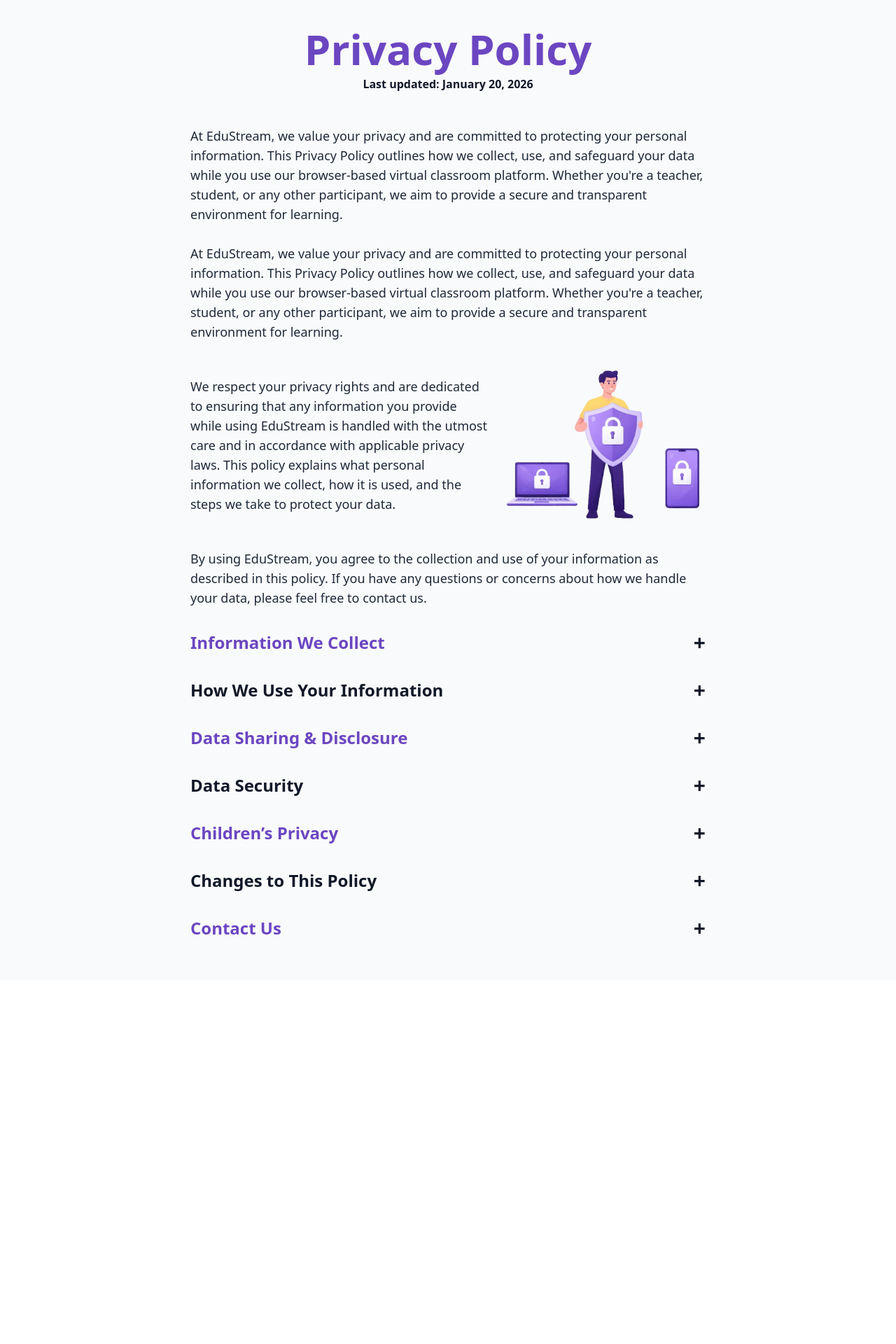
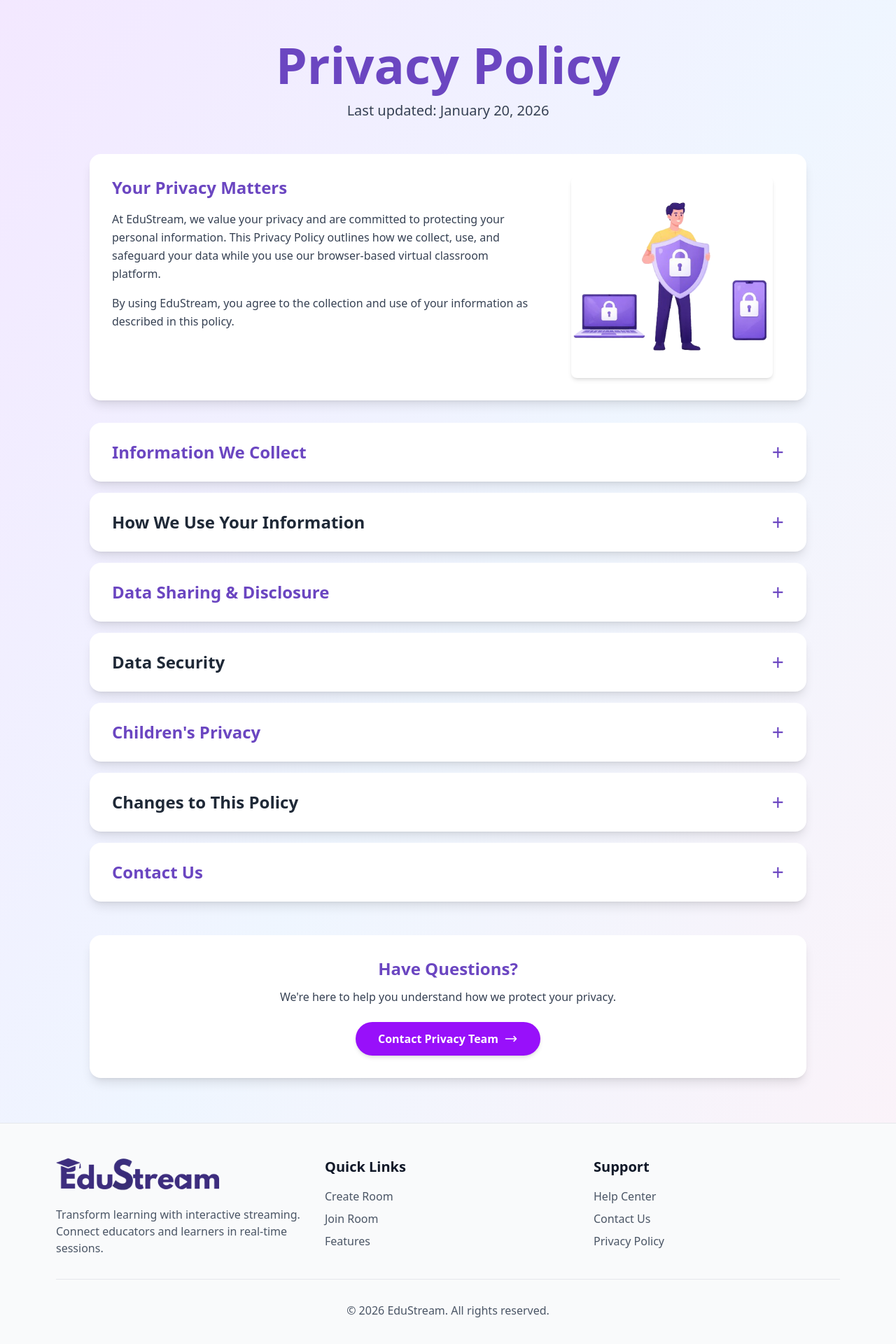
Before and after one commit to nafisreza/edustream, a Next.js app in the folder apps/web/: page /privacy in a window 1280 px wide. Shown: the part 8-1928 px from the top of the page at 70% size. Before the commit the page ends 1408 px from the top, so only its background shows below. Built offline with nearby package versions, Linux system fonts and the light colour scheme; no server answers.

Commit message:
edited privacy page

```diff
--- a/apps/web/app/privacy/page.tsx
+++ b/apps/web/app/privacy/page.tsx
@@ -1,6 +1,6 @@
-
 "use client";
 import React, { useState } from 'react';
+import Link from 'next/link'; // Added this import for the contact link
 
 const sections = [
   {
@@ -16,7 +16,7 @@
   {
     title: 'Information We Collect',
     content: (
-      <ul className="list-disc pl-6 mb-4">
+      <ul className="list-disc pl-6 mb-4 space-y-2">
         <li><b>Account Information:</b> Teachers may create accounts. Students can join rooms without accounts, but may provide a name for identification.</li>
         <li><b>Room Data:</b> Room IDs, participant names, and roles (Teacher/Student) are stored for session management.</li>
         <li><b>Audio/Video Data:</b> Media streams are transmitted peer-to-peer using WebRTC and are <b>not recorded or stored</b> by EduStream servers.</li>
@@ -28,7 +28,7 @@
   {
     title: 'How We Use Your Information',
     content: (
-      <ul className="list-disc pl-6 mb-4">
+      <ul className="list-disc pl-6 mb-4 space-y-2">
         <li>To provide and maintain the EduStream platform.</li>
         <li>To manage rooms, participants, and roles.</li>
         <li>To improve user experience and platform security.</li>
@@ -39,7 +39,7 @@
   {
     title: 'Data Sharing & Disclosure',
     content: (
-      <ul className="list-disc pl-6 mb-4">
+      <ul className="list-disc pl-6 mb-4 space-y-2">
         <li>We do <b>not</b> sell or rent your personal information.</li>
         <li>We may share data with service providers (e.g., database, analytics) strictly for platform operation.</li>
         <li>We may disclose information if required by law or to protect our rights.</li>
@@ -53,7 +53,7 @@
     ),
   },
   {
-    title: 'Children’s Privacy',
+    title: "Children's Privacy", // Fixed: Used double quotes to avoid parsing error
     content: (
       <p className="mb-4">EduStream is designed for educational use. We do not knowingly collect personal information from children under 13 without parental consent.</p>
     ),
@@ -67,7 +67,7 @@
   {
     title: 'Contact Us',
     content: (
-      <p>If you have questions about this Privacy Policy, please contact us at <a href="mailto:support@edustream.com" className="text-blue-600 underline">support@edustream.com</a>.</p>
+      <p>If you have questions about this Privacy Policy, please contact us at <a href="mailto:support@edustream.com" className="text-purple-600 underline hover:text-purple-800">support@edustream.com</a>.</p>
     ),
   },
 ];
@@ -80,50 +80,149 @@
   };
 
   return (
-    <main className="max-w-3xl mx-auto px-4 py-12 text-gray-900">
-      <div className="flex flex-col items-center justify-center mb-8">
-        <h1 className="text-6xl font-bold mb-2 text-center" style={{ color: '#6B46C1' }}>Privacy Policy</h1>
-        <p className="mb-4 text-center font-bold">Last updated: January 20, 2026</p>
+    <main className="min-h-screen flex flex-col bg-gradient-to-br from-purple-100 via-blue-50 to-pink-50">
+      {/* Main Content */}
+      <div className="flex-1 px-4 py-16">
+        <div className="max-w-5xl mx-auto">
+          {/* Header */}
+          <div className="text-center mb-12">
+            <h1 className="text-6xl md:text-7xl font-bold mb-4" style={{ color: '#6B46C1' }}>
+              Privacy Policy
+            </h1>
+            <p className="text-xl text-gray-700 font-medium">
+              Last updated: January 20, 2026
+            </p>
           </div>
-      <div className="mb-8 text-lg text-gray-800">
-        At EduStream, we value your privacy and are committed to protecting your personal information. This Privacy Policy outlines how we collect, use, and safeguard your data while you use our browser-based virtual classroom platform. Whether you're a teacher, student, or any other participant, we aim to provide a secure and transparent environment for learning.<br /><br />
-        <p className="mb-1">
-          At EduStream, we value your privacy and are committed to protecting your personal information. This Privacy Policy outlines how we collect, use, and safeguard your data while you use our browser-based virtual classroom platform. Whether you're a teacher, student, or any other participant, we aim to provide a secure and transparent environment for learning.
+
+          {/* Introduction Section with Image */}
+          <div className="bg-white rounded-2xl shadow-lg p-8 mb-8">
+            <div className="flex flex-col lg:flex-row gap-8 items-start">
+              <div className="flex-1">
+                <h2 className="text-2xl font-bold mb-4" style={{ color: '#6B46C1' }}>
+                  Your Privacy Matters
+                </h2>
+                <p className="text-gray-700 mb-4 leading-relaxed">
+                  At EduStream, we value your privacy and are committed to protecting your personal information. This Privacy Policy outlines how we collect, use, and safeguard your data while you use our browser-based virtual classroom platform.
                 </p>
-        <div className="flex flex-col md:flex-row items-center gap-6 mb-1">
-          <div className="flex-1">
-            We respect your privacy rights and are dedicated to ensuring that any information you provide while using EduStream is handled with the utmost care and in accordance with applicable privacy laws. This policy explains what personal information we collect, how it is used, and the steps we take to protect your data.
+                <p className="text-gray-700 mb-4 leading-relaxed">
+                  By using EduStream, you agree to the collection and use of your information as described in this policy.
+                </p>
               </div>
+
+              <div className="lg:w-80 flex justify-center">
                 <img
                   src="/privacyphoto.png"
                   alt="Privacy Policy Illustration"
-            className="w-72 h-72 object-contain rounded-lg mt-2 md:mt-0"
+                  className="w-72 h-72 object-contain rounded-lg shadow-md"
                 />
               </div>
-        <p className="mb-1">
-          By using EduStream, you agree to the collection and use of your information as described in this policy. If you have any questions or concerns about how we handle your data, please feel free to contact us.
-        </p>
             </div>
+          </div>
+
+          {/* Accordion Sections */}
           <div className="space-y-4">
             {sections.slice(1).map((section, idx) => (
-          <div key={section.title}>
+              <div
+                key={section.title}
+                className="bg-white rounded-2xl shadow-lg overflow-hidden transition-all duration-300 hover:shadow-xl"
+              >
                 <button
-              className="flex items-center w-full justify-between text-left text-2xl font-semibold mt-8 mb-2 focus:outline-none"
+                  className="flex items-center w-full justify-between text-left px-8 py-6 focus:outline-none hover:bg-purple-50 transition-colors"
                   onClick={() => toggle(idx + 1)}
                   aria-expanded={open[idx + 1]}
-              aria-controls={`section-content-${idx + 1}`}
                 >
-              <span style={{ color: [1,3,5,7].includes(idx+1) ? '#6B46C1' : undefined }}>{section.title}</span>
-              <span className="ml-2 text-3xl">{open[idx + 1] ? '−' : '+'}</span>
+                  <span
+                    className="text-2xl font-bold"
+                    style={{ color: [1, 3, 5, 7].includes(idx + 1) ? '#6B46C1' : '#1F2937' }}
+                  >
+                    {section.title}
+                  </span>
+                  <span
+                    className="text-3xl font-light transition-transform duration-300"
+                    style={{
+                      color: '#6B46C1',
+                      transform: open[idx + 1] ? 'rotate(180deg)' : 'rotate(0deg)',
+                      display: 'inline-block'
+                    }}
+                  >
+                    {open[idx + 1] ? '−' : '+'}
+                  </span>
                 </button>
+
                 {open[idx + 1] && (
-              <div id={`section-content-${idx + 1}`} className="pl-2 pt-2 animate-fade-in">
+                  <div className="px-8 pb-6 text-gray-700 border-t border-gray-100">
+                    <div className="pt-4">
                       {section.content}
+                    </div>
                   </div>
                 )}
               </div>
             ))}
           </div>
+
+          {/* Updated Bottom CTA */}
+          <div className="text-center mt-12 bg-white rounded-2xl shadow-lg p-8">
+            <h3 className="text-2xl font-bold mb-3" style={{ color: '#6B46C1' }}>
+              Have Questions?
+            </h3>
+            <p className="text-gray-700 mb-6">
+              We're here to help you understand how we protect your privacy.
+            </p>
+            <Link
+              href="/contact"
+              className="inline-flex items-center px-8 py-3 bg-purple-600 text-white rounded-full hover:bg-purple-700 transition-colors font-semibold shadow-md hover:shadow-lg"
+            >
+              Contact Privacy Team
+              <svg className="h-5 w-5 ml-2" fill="none" stroke="currentColor" viewBox="0 0 24 24">
+                <path strokeLinecap="round" strokeLinejoin="round" strokeWidth={2} d="M17 8l4 4m0 0l-4 4m4-4H3" />
+              </svg>
+            </Link>
+          </div>
+
+        </div> {/* max-w-5xl */}
+      </div> {/* flex-1 */}
+
+      {/* Footer */}
+      <footer className="bg-gray-50 border-t border-gray-200">
+        <div className="max-w-6xl mx-auto px-4 py-12">
+          <div className="grid md:grid-cols-3 gap-8 mb-8">
+            <div>
+              <a href="/" className="inline-block mb-4">
+                <img
+                  src="/EduStreamLogo_purple.png"
+                  alt="EduStream Logo"
+                  className="h-12 w-auto cursor-pointer hover:opacity-80 transition-opacity"
+                />
+              </a>
+              <p className="text-gray-600">
+                Transform learning with interactive streaming. Connect educators and learners in real-time sessions.
+              </p>
+            </div>
+
+            <div>
+              <h3 className="text-xl font-bold mb-4 text-gray-900">Quick Links</h3>
+              <ul className="space-y-2">
+                <li><Link href="/create-room" className="text-gray-600 hover:text-purple-600">Create Room</Link></li>
+                <li><Link href="/join-room" className="text-gray-600 hover:text-purple-600">Join Room</Link></li>
+                <li><Link href="/features" className="text-gray-600 hover:text-purple-600">Features</Link></li>
+              </ul>
+            </div>
+
+            <div>
+              <h3 className="text-xl font-bold mb-4 text-gray-900">Support</h3>
+              <ul className="space-y-2">
+                <li><Link href="/help" className="text-gray-600 hover:text-purple-600">Help Center</Link></li>
+                <li><Link href="/contact" className="text-gray-600 hover:text-purple-600">Contact Us</Link></li>
+                <li><Link href="/privacy" className="text-gray-600 hover:text-purple-600">Privacy Policy</Link></li>
+              </ul>
+            </div>
+          </div>
+
+          <div className="border-t border-gray-200 pt-8 text-center">
+            <p className="text-gray-600">© 2026 EduStream. All rights reserved.</p>
+          </div>
+        </div>
+      </footer>
     </main>
   );
 }
```
Lines whose indentation alone changed are shown as unchanged.
